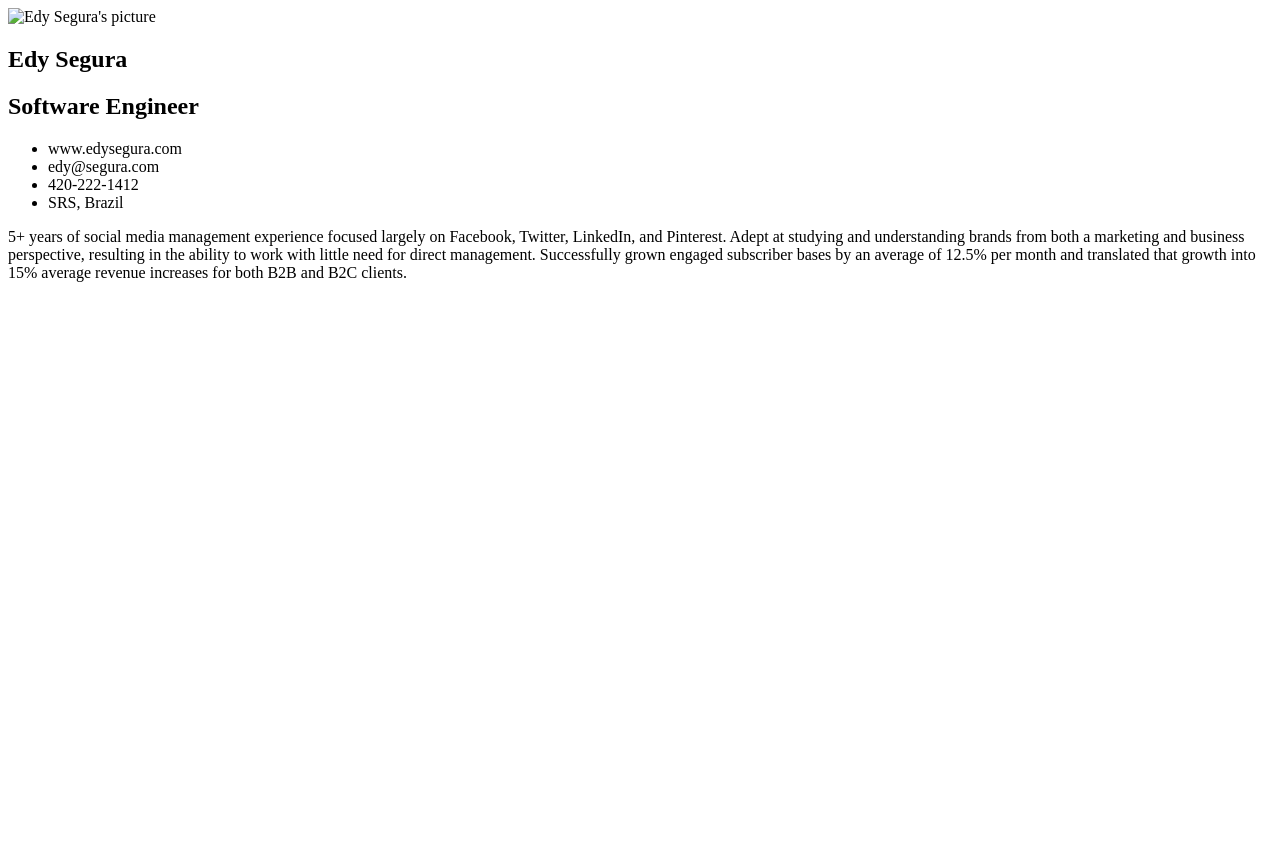
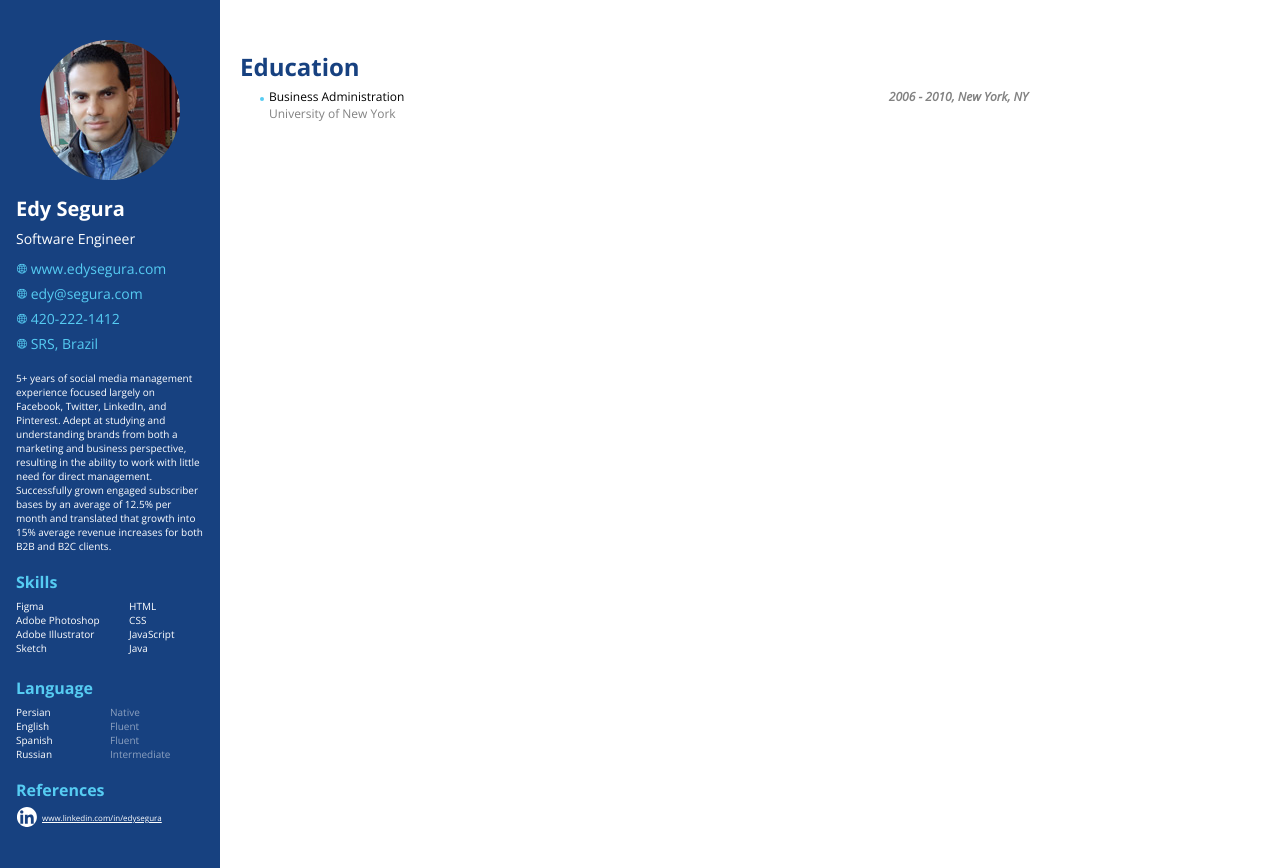
Before and after one commit to posinatel/DM121-resume, a plain HTML site: page index.html in a window 1280 px wide. Before the commit the page ends 800 px from the top, so only its background shows below. Drawn offline with nearby package versions, Linux system fonts and the light colour scheme.

Commit message:
feat: initial of style

```diff
--- a/index.html
+++ b/index.html
@@ -5,18 +5,25 @@
     <meta http-equiv="X-UA-Compatible" content="IE=edge" />
     <meta name="viewport" content="width=device-width, initial-scale=1.0" />
     <title>Edy Segura - Software Engineer</title>
+    <link rel="preconnect" href="https://fonts.googleapis.com" />
+    <link rel="preconnect" href="https://fonts.gstatic.com" crossorigin />
+    <link
+      href="https://fonts.googleapis.com/css2?family=Open+Sans:ital,wght@0,400;0,700;1,400&display=swap"
+      rel="stylesheet"
+    />
+    <link rel="stylesheet" href="style.css" />
   </head>
   <body>
-    <div class="wrapper">
+    <div class="wrapper flex">
       <aside>
-        <img src="" alt="Edy Segura's picture" />
+        <img src="images/profile.jpg" alt="Edy Segura's picture" />
         <h1>Edy Segura</h1>
         <h2>Software Engineer</h2>
-        <ul>
-          <li>www.edysegura.com</li>
-          <li>edy@segura.com</li>
-          <li>420-222-1412</li>
-          <li>SRS, Brazil</li>
+        <ul class="links">
+          <li><img src="images/globle.svg" /> www.edysegura.com</li>
+          <li><img src="images/globle.svg" /> edy@segura.com</li>
+          <li><img src="images/globle.svg" /> 420-222-1412</li>
+          <li><img src="images/globle.svg" /> SRS, Brazil</li>
         </ul>
         <p>
           5+ years of social media management experience focused largely on
@@ -27,8 +34,53 @@
           of 12.5% per month and translated that growth into 15% average revenue
           increases for both B2B and B2C clients.
         </p>
+        <h3>Skills</h3>
+        <ul class="skills">
+          <li>Figma</li>
+          <li>Adobe Photoshop</li>
+          <li>Adobe Illustrator</li>
+          <li>Sketch</li>
+          <li>HTML</li>
+          <li>CSS</li>
+          <li>JavaScript</li>
+          <li>Java</li>
+        </ul>
+        <h3>Language</h3>
+        <ul class="language">
+          <li>
+            <span>Persian</span>
+            <span>Native</span>
+          </li>
+          <li>
+            <span>English</span>
+            <span>Fluent</span>
+          </li>
+          <li>
+            <span>Spanish</span>
+            <span>Fluent</span>
+          </li>
+          <li>
+            <span>Russian</span>
+            <span>Intermediate</span>
+          </li>
+        </ul>
+        <h3>References</h3>
+        <ul class="references">
+          <li><img src="images/linkedin.svg" /> www.linkedin.com/in/edysegura</li>
+        </ul>
       </aside>
-      <section></section>
+      <section>
+        <h2>Education</h2>
+        <ul>
+          <li>
+            <span>
+              Business Administration<br />
+              <span>University of New York</span>
+            </span>
+            <span>2006 - 2010, New York, NY</span>
+          </li>
+        </ul>
+      </section>
     </div>
   </body>
 </html>
--- /dev/null
+++ b/style.css
@@ -0,0 +1,150 @@
+* {
+  font-family: "Open Sans";
+  margin: 0;
+  padding: 0;
+  box-sizing: border-box;
+}
+
+.flex {
+  display: flex;
+  gap: 20px;
+}
+
+aside {
+  background-color: #174180;
+  color: #fff;
+  padding: 40px 16px;
+  width: 220px;
+  font-size: 14px;
+}
+
+aside li {
+  margin: 0;
+}
+
+aside .links {
+  color: #56ccf2;
+  list-style: none;
+  margin-bottom: 15px;
+}
+
+aside .links li {
+  line-height: 25px;
+}
+
+aside > img {
+  border-radius: 50%;
+  display: block;
+  margin: 0 auto;
+}
+
+aside h1 {
+  font-size: 20px;
+  margin-top: 15px;
+  margin-bottom: 7px;
+}
+
+aside h2 {
+  font-size: 14px;
+  font-weight: normal;
+  margin-bottom: 8px;
+}
+
+aside p {
+  font-size: 10px;
+}
+
+aside h3 {
+  margin: 18px 0 6px 0;
+  color: #56ccf2;
+  font-size: 16px;
+}
+
+/* .skills {
+  display: grid;
+  grid-template-columns: 1fr 1fr;
+  list-style: none;
+  font-size: 10px;
+} */
+
+.skills {
+  display: flex;
+  flex-wrap: wrap;
+  flex-direction: column;
+  list-style: none;
+  font-size: 10px;
+  height: 60px;
+}
+
+.language {
+  list-style: none;
+}
+
+.language li {
+  display: grid;
+  grid-template-columns: 1fr 1fr;
+  font-size: 10px;
+}
+
+.language span:nth-child(2) {
+  opacity: 0.5;
+}
+
+.references {
+  list-style: none;
+  font-size: 8px;
+}
+
+.references li {
+  display: flex;
+  align-items: center;
+  gap: 5px;
+  text-decoration: underline;
+}
+
+section h2 {
+  margin-top: 50px;
+  margin-bottom: 5px;
+  color: #174180;
+}
+
+section {
+  width: 60%;
+}
+
+section ul {
+  margin-left: 20px;
+  font-size: 12px;
+  width: 100%;
+}
+
+section li::marker {
+  color: #56CCF2;
+}
+
+section li {
+  display: flex;
+  align-items: baseline;
+  text-indent: 5px;
+}
+
+section li::before {
+  content: "";
+  height: 4px;
+  width: 4px;
+  background-color: #56CCF2;
+  border-radius: 50%;
+}
+
+section span > span {
+  color: #828282;
+  margin-left: 5px;
+  margin-top: 4px;
+}
+
+section span + span {
+  color: #828282;
+  font-weight: bold;
+  font-style: italic;
+  margin-left: auto;
+}
```
Also changed, not shown: images/globle.svg (added), images/linkedin.svg (added), images/profile.jpg (added).
